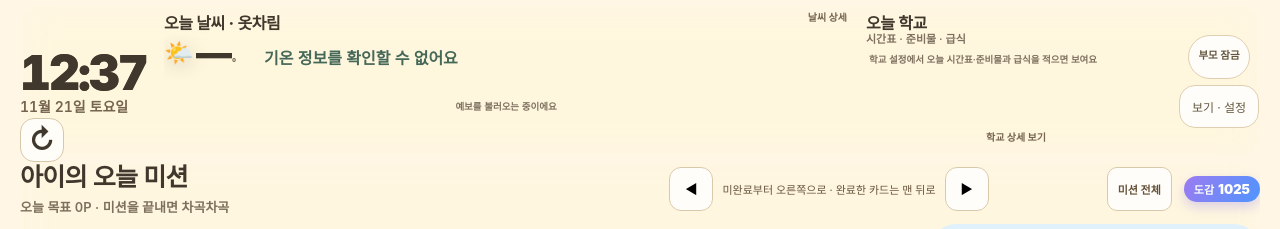
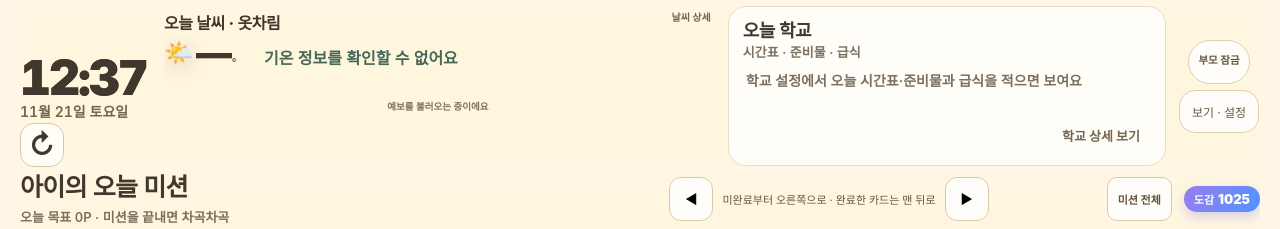
Before and after one commit to boy7902-code/boy7902-code.github.io, a website: page index.html in a window 1280 px wide. Shown: the top 229 px of the page. Drawn offline with Linux system fonts and the light colour scheme; no server answers.

Commit message:
Update tablet-safe-layout.css

```diff
--- a/tablet-safe-layout.css
+++ b/tablet-safe-layout.css
@@ -18,3 +18,19 @@ body.dashboard-refresh.selected-dashboard .selected-top>#cardOverview{grid-colum
 body.dashboard-refresh.selected-dashboard .selected-top>#cardSchool{grid-column:2!important;grid-row:1!important;width:100%!important;max-width:100%!important;box-sizing:border-box!important}
 body.dashboard-refresh.selected-dashboard .selected-top #wWeek{width:100%!important;min-width:0!important;max-width:100%!important;box-sizing:border-box!important}
 }
+
+/* Give school information the same readable weight as the weather. */
+@media(min-width:768px) and (max-width:1366px){
+body.dashboard-refresh.selected-dashboard .selected-top{grid-template-columns:minmax(0,1.25fr) minmax(240px,1fr)!important;gap:16px!important}
+body.dashboard-refresh.selected-dashboard .selected-top>#cardSchool{padding:12px 14px!important;min-height:160px!important;border:1px solid #eadcc8!important;border-radius:18px!important;background:#fffdf8!important;gap:7px!important}
+body.dashboard-refresh.selected-dashboard .selected-top>#cardSchool .card-title{font-size:18px!important;line-height:1.35!important}
+body.dashboard-refresh.selected-dashboard .selected-top>#cardSchool .card-sub{font-size:13px!important;line-height:1.4!important}
+body.dashboard-refresh.selected-dashboard .selected-top #schoolBody,body.dashboard-refresh.selected-dashboard .selected-top #schoolBody .small,body.dashboard-refresh.selected-dashboard .selected-top #schoolBody .muted,body.dashboard-refresh.selected-dashboard .selected-top #schoolBody .school-empty,body.dashboard-refresh.selected-dashboard .selected-top #schoolBody .sch-none{font-size:14px!important;line-height:1.5!important}
+body.dashboard-refresh.selected-dashboard .selected-top .sch-chip{font-size:14px!important;line-height:1.4!important}
+body.dashboard-refresh.selected-dashboard .selected-top .sch-tag{font-size:12px!important;line-height:1.4!important}
+body.dashboard-refresh.selected-dashboard .selected-top #schoolDetailsBtn{font-size:13px!important;min-height:36px!important;padding:6px 10px!important;justify-self:end!important;align-self:end!important;margin-top:4px!important}
+}
+#choreList{overflow-anchor:none}
+@media(min-width:768px) and (max-width:1366px){
+body.dashboard-refresh.selected-dashboard #choreList>.chore>.mission-card-status{position:static!important;order:-1!important;align-self:flex-end!important;flex:none!important;max-width:100%!important;margin:0!important;white-space:nowrap!important}
+}
```
